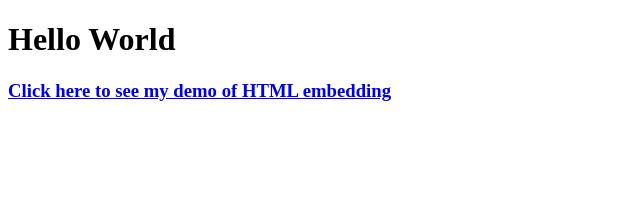
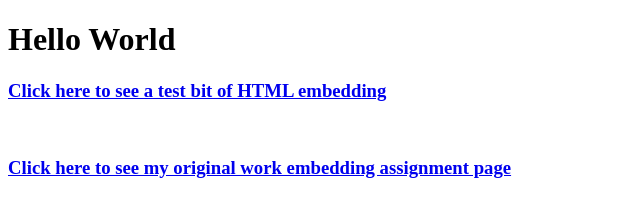
Before and after one commit to aheinz92-1975325/aheinz92-1975325.github.io, a plain HTML site: page index.html in a window 1280 px wide. Shown: the whole page, without its empty margins (0-640 px from the left). Drawn offline with Linux system fonts and the light colour scheme.

Commit message:
Add files via upload

```diff
--- a/index.html
+++ b/index.html
@@ -5,6 +5,8 @@
     </head>
     <body>
         <h1>Hello World</h1>
-        <h3><a href = "demo.html">Click here to see my demo of HTML embedding</a></h3>
+        <h3><a href = "demo.html">Click here to see a test bit of HTML embedding</a></h3>
+        <br>
+        <h3><a href = "embeddingOriginalWork.html">Click here to see my original work embedding assignment page</a></h3>
     </body>
 </html>
```
